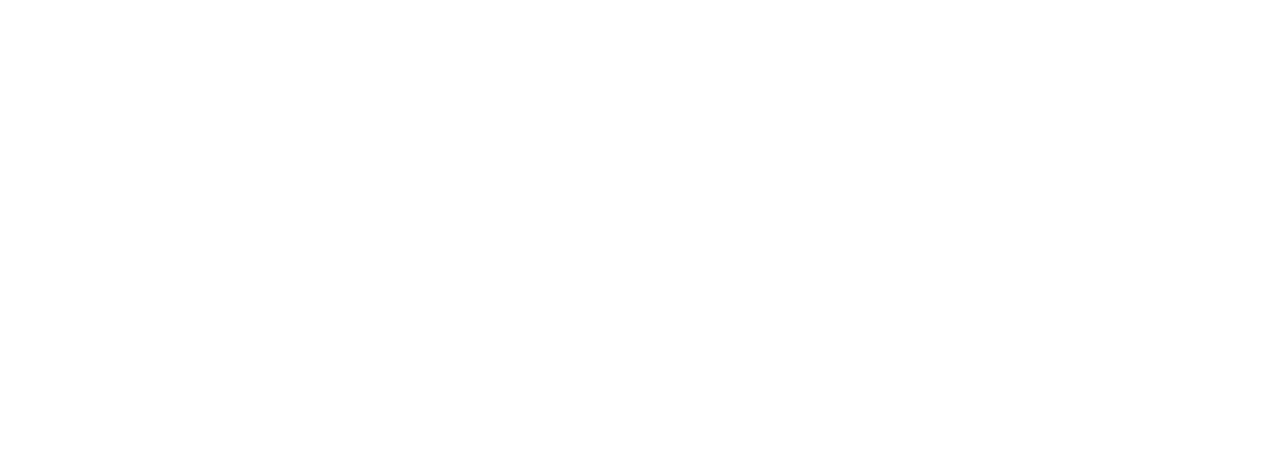
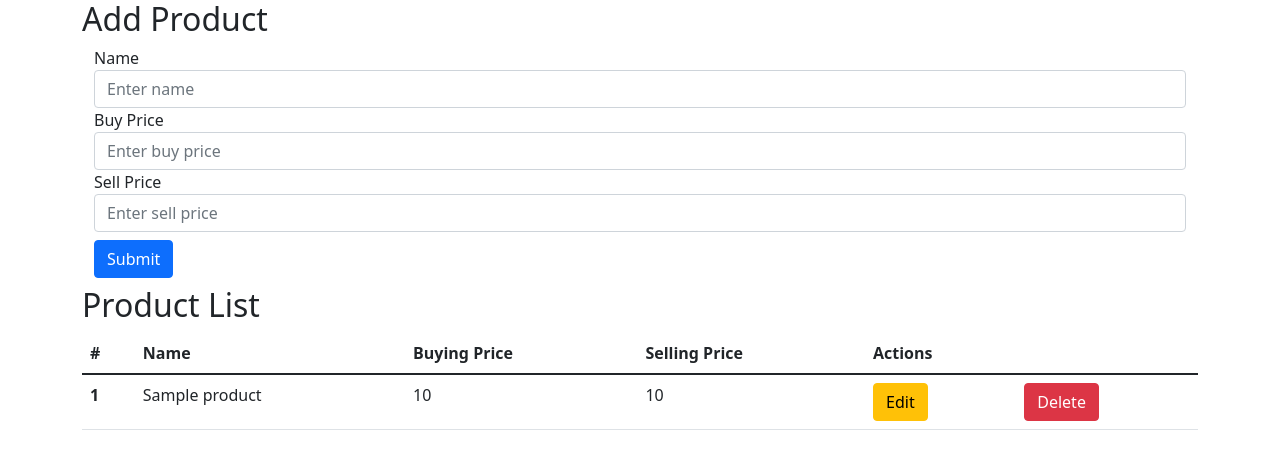
Before and after one commit to LitHaxor/CSC3215-Summer-21-22, a PHP site: page /index.php in a window 1280 px wide. Before the commit the part shown is empty. Shown: the top 469 px of the page. Run offline with PHP 8.4, Linux system fonts and the light colour scheme; tables that the repository leaves empty or names only in its code hold one stand-in row (values such as "Sample post").

Commit message:
Lab task 5: Completed CRUD using OOP MVC PHP

```diff
--- a/labtask-5/controller/product.controller.php
+++ b/labtask-5/controller/product.controller.php
@@ -1,8 +1,11 @@
 <?php
-    require_once (__DIR__ . "../model/product.model.php");
+    require_once (__DIR__ . "/../model/product.model.php");
 
     class ProductController
     {
+
+
+
         public function insertOne($name, $buy_price, $sell_price): void
         {
             $product = new ProductModel();
--- a/labtask-5/index.php
+++ b/labtask-5/index.php
@@ -5,9 +5,102 @@
     <meta name="viewport"
           content="width=device-width, user-scalable=no, initial-scale=1.0, maximum-scale=1.0, minimum-scale=1.0">
     <meta http-equiv="X-UA-Compatible" content="ie=edge">
-    <title>Document</title>
+    <link rel="stylesheet" href="https://cdn.jsdelivr.net/npm/bootstrap@5.1.3/dist/css/bootstrap.min.css" integrity="sha384-1BmE4kWBq78iYhFldvKuhfTAU6auU8tT94WrHftjDbrCEXSU1oBoqyl2QvZ6jIW3" crossorigin="anonymous">
+    <script src="https://cdn.jsdelivr.net/npm/bootstrap@5.1.3/dist/js/bootstrap.min.js" integrity="sha384-QJHtvGhmr9XOIpI6YVutG+2QOK9T+ZnN4kzFN1RtK3zEFEIsxhlmWl5/YESvpZ13" crossorigin="anonymous"></script>
+    <title>Product</title>
 </head>
-<body>
+<?php
+    require_once (__DIR__ . "/controller/product.controller.php");
+
+    $productController = new ProductController();
+
+    $editId = null;
+
+    if($_SERVER['REQUEST_METHOD'] == "POST") {
+        if(isset($_POST['id'])) {
+            $editId = $_POST['id'];
+            $productController->updateOne($editId, $_POST);
+            Header("Location: index.php");
+        } else {
+            $productController->insertOne($_POST['name'], $_POST['buying_price'], $_POST['selling_price']);
+        }
+
+    }
+
+    if($_SERVER['REQUEST_METHOD'] == "GET") {
+        if(isset($_GET['edit'])) {
+            $editId = $_GET['id'];
+        } else if(isset($_GET['delete'])) {
+            $productController->deleteOne($_GET['id']);
+        }
+    }
+
+?>
+
+<body class="container ">
+    <h2>Add Product</h2>
+
+    <div class="container">
+        <form method="post">
+            <div class="form-group">
+                <label for="name">Name</label>
+                <input type="text" class="form-control" id="name" name="name" placeholder="Enter name">
+            </div>
+            <div class="form-group">
+                <label for="buy_price">Buy Price</label>
+                <input type="text" class="form-control" id="buy_price" name="buying_price" placeholder="Enter buy price">
+            </div>
+            <div class="form-group">
+                <label for="sell_price">Sell Price</label>
+                <input type="text" class="form-control" id="sell_price" name="selling_price" placeholder="Enter sell price">
+            </div>
+            <button type="submit" class="btn my-2 btn-primary">Submit</button>
+        </form>
+    </div>
+
+    <div>
+        <table class="table">
+            <thead>
+                <tr>
+                    <th scope="col">#</th>
+                    <th scope="col">Name</th>
+                    <th scope="col">Buying Price</th>
+                    <th scope="col">Selling Price</th>
+                    <th scope="col">Actions</th>
+
+                </tr>
+            </thead>
+            <tbody class="my-4">
+                <h2>Product List</h2>
+                <?php
+                    $products = $productController->findAll();
+                    foreach($products as $product) {
+                        if($editId == $product['id']) {
+                            echo "<tr>";
+                            echo "<th scope='row'>{$product['id']}</th>";
+                            echo "<td><form method='post'><input type='text' value='{$product['name']}' name='name'></td>";
+                            echo "<td><input type='text' value='{$product['buying_price']}' name='buying_price'></td>";
+                            echo "<td><input type='text' value='{$product['selling_price']}' name='selling_price'></td>";
+                            echo "<input type='hidden' value='{$product['id']}' name='id'>";
+                            echo "<td><button class='btn btn-warning' type='submit'>Update</button></form></td>";
+                            echo "<td><a class='btn btn-danger' href='index.php'>Cancel</a></td>";
+                            echo "</tr>";
+                        } else {
+                            echo "<tr>";
+                            echo "<th scope='row'>{$product['id']}</th>";
+                            echo "<td>{$product['name']}</td>";
+                            echo "<td>{$product['buying_price']}</td>";
+                            echo "<td>{$product['selling_price']}</td>";
+                            echo "<input type='hidden' value='{$product['id']}' name='id'>";
+                            echo "<td><a class='btn btn-warning' href='index.php?id={$product['id']}&edit=true'>Edit</a></td>";
+                            echo "<td><a class='btn btn-danger' href='index.php?id={$product['id']}&delete=true'>Delete</a></td>";
+                            echo "</tr>";
+                        }
+                    }
+                ?>
+            </tbody>
+        </table>
+    </div>
 
 </body>
 </html>
--- a/labtask-5/model/product.model.php
+++ b/labtask-5/model/product.model.php
@@ -1,13 +1,13 @@
 <?php
-    require_once (__DIR__ . "../utils/database.php");
+    require_once (__DIR__ . "/../utils/database.php");
 
     class ProductModel
     {
-        protected  $db;
+        protected ?PDO $db;
 
-        public $name;
-        public $buying_price;
-        public $selling_price;
+        public string $name;
+        public float $buying_price;
+        public float $selling_price;
 
 
         public function __construct()
@@ -16,14 +16,16 @@
         }
 
 
-        public  function insertOne() {
-            $sql = "INSERT INTO product(name, buying_price, selling_price) VALUES (?, ?, ?)";
+        public  function insertOne(): bool|PDOStatement
+        {
+            $sql = "INSERT INTO products(name,buying_price, selling_price) VALUES (?, ?, ?)";
             $args = [$this->name, $this->buying_price, $this->selling_price];
             return Database::run($sql, $args);
         }
 
-        public function findAll() {
-            $sql = "SELECT * FROM product";
+        public function findAll(): bool|array
+        {
+            $sql = "SELECT * FROM products";
             $stmt = Database::run($sql);
             return $stmt->fetchAll();
         }
@@ -34,14 +36,16 @@
             return $stmt->fetch();
         }
 
-        public function updateOne(int $id, $data) {
-            $sql = "UPDATE product SET name=?, price=?, description=? WHERE id=?";
+        public function updateOne(int $id, $data): int
+        {
+            $sql = "UPDATE products SET name=?, buying_price=?, selling_price=? WHERE id=?";
             $stmt = Database::run($sql, [$data['name'], $data['buying_price'], $data['selling_price'], $id]);
             return $stmt->rowCount();
         }
 
-        public function deleteOne(int $id) {
-            $sql = "DELETE FROM product WHERE id=?";
+        public function deleteOne(int $id): int
+        {
+            $sql = "DELETE FROM products WHERE id=?";
             $stmt = Database::run($sql, [$id]);
             return $stmt->rowCount();
         }
--- a/labtask-5/utils/database.php
+++ b/labtask-5/utils/database.php
@@ -1,6 +1,6 @@
 <?php
     const DB_HOST = 'localhost';
-    const DB_NAME = 'test';
+    const DB_NAME = 'example';
     const DB_USER = 'root';
     const DB_PASS = '';
     const DB_CHAR = 'utf8';
```
Also changed, not shown: labtask-5/labtask-5.png (added).
